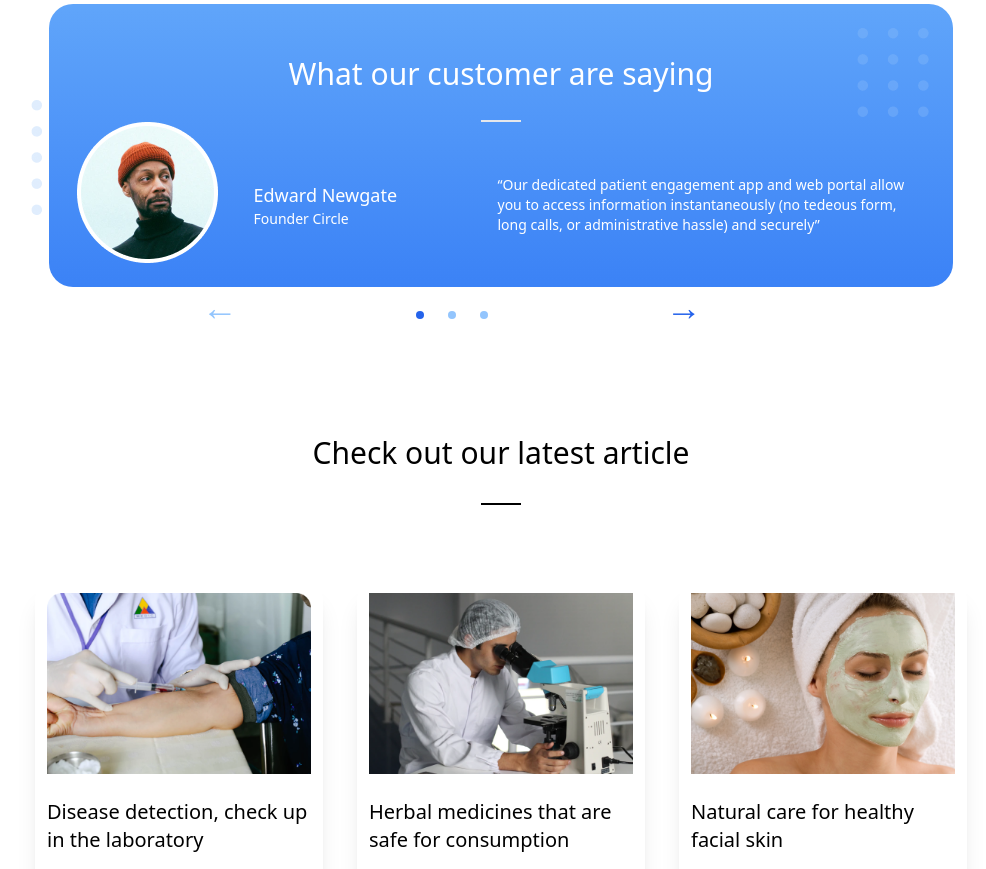
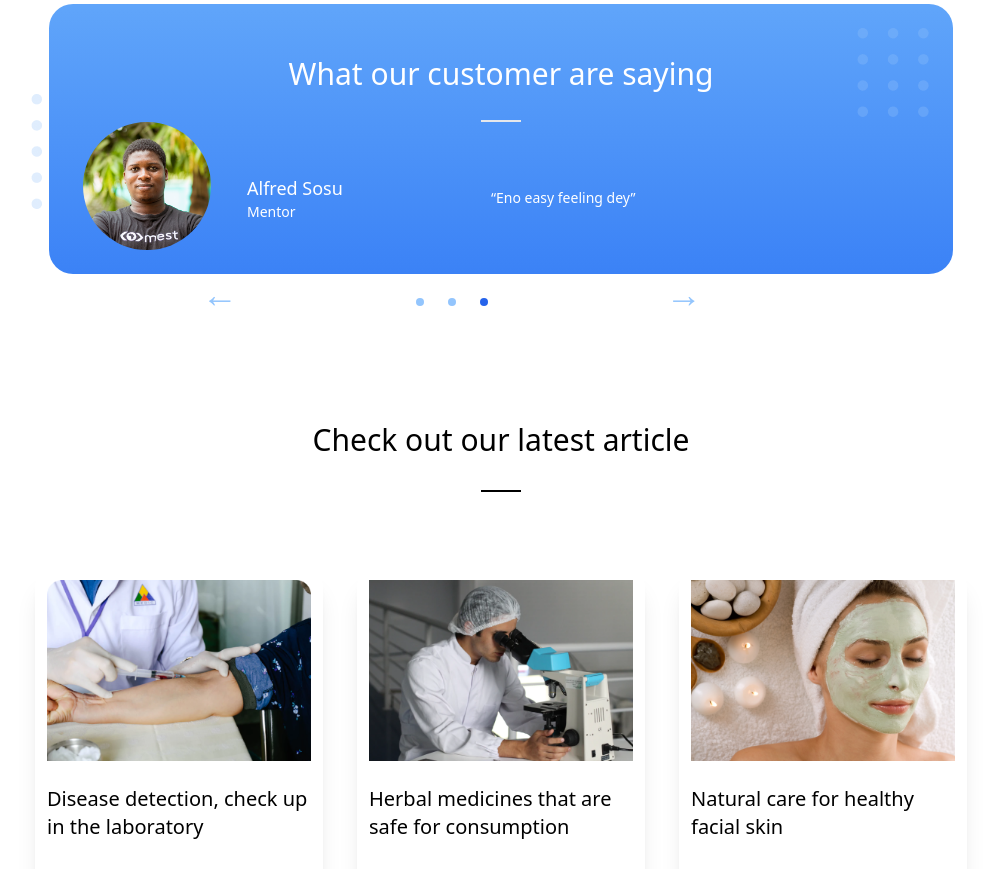
Before and after one commit to richardayikwei/Trafalgar-react, a React (Vite) app: page / in a window 1280 px wide. Shown: the part 3260-4129 px from the top of the page, without its empty margins (139-1125 px from the left). Built offline with nearby package versions, Linux system fonts and the light colour scheme.

Commit message:
Upgrading profile component and creating slide show

```diff
--- a/src/components/Profile.tsx
+++ b/src/components/Profile.tsx
@@ -1,11 +1,42 @@
+import { useState, useEffect } from "react";
 import { profiles } from "../constants/data";
-
 import { assets } from "../assets/assets";
 
 const Profile = () => {
+  const [index, setIndex] = useState(0);
+  const [circle0, setCircle0] = useState("bg-blue-600");
+  const [circle1, setCircle1] = useState("bg-blue-300");
+  const [circle2, setCircle2] = useState("bg-blue-300");
+
+  useEffect(() => {
+    let slideShow = setTimeout(() => {
+      index < profiles.length - 1 ? setIndex(index + 1) : setIndex(0);
+      setCircle0(index === 2 ? "bg-blue-600" : "bg-blue-300");
+      setCircle1(index === 0 ? "bg-blue-600" : "bg-blue-300");
+      setCircle2(index === 1 ? "bg-blue-600" : "bg-blue-300");
+    }, 3000);
+    return () => clearTimeout(slideShow);
+  });
+
+  const handleClickForward = () => {
+    index < profiles.length - 1
+      ? setIndex(index + 1)
+      : setIndex(0);
+    setCircle0((index === 2 ? "bg-blue-600" : "bg-blue-300"));
+    setCircle1((index === 0 ? "bg-blue-600" : "bg-blue-300"));
+    setCircle2((index === 1 ? "bg-blue-600" : "bg-blue-300"));
+      console.log(index);
+
+  }
+  const handleClickBackward = () => {
+    index > 0 ? setIndex(index - 1) : setIndex(profiles.length - 1);
+
+  }
+
+  let nextProfile = profiles[index];
+
   return (
     <section>
-      {/*Profile*/}
       <div
         className="container flex justify-center  flex-col mx-auto  md:space-x-16 mt-24  p-7  md:w-3/4 bg-no-repeat bg-left"
         style={{ backgroundImage: `url(${assets.bgimages.element})` }}
@@ -20,39 +51,42 @@ const Profile = () => {
             </h1>
           </div>
 
-          {/*Underline*/}
           <div className="flex justify-center">
             <p className="border-b-2 w-10"></p>
           </div>
 
           <div className="flex md:flex-row flex-col justify-center md:space-x-9 space-y-6 items-center">
             <div className="">
-              <img src={assets.profilepics.headshot} alt="headshot" className=" flex" />
+              <img
+                src={nextProfile.headshot}
+                alt="headshot"
+                className=" flex w-32 rounded-full"
+              />
             </div>
 
             <div className="flex flex-col md:w-52">
-              <h1 className="text-white text-lg">{profiles[0].name}</h1>
-              <p className="text-white text-sm">{profiles[0].position}</p>
+              <h1 className="text-white text-lg">{nextProfile.name}</h1>
+              <p className="text-white text-sm">{nextProfile.position}</p>
             </div>
 
             <div className="flex text-white text-sm md:w-1/2 ">
-              <p>{profiles[0].summary}</p>
+              <p>{nextProfile.summary}</p>
             </div>
           </div>
         </div>
-        {/*dots and arrows */}
+
         <div className="flex flex-row  justify-around md:w-3/4">
-          <div className="h-0 text-4xl text-blue-300">
-            <p>&#8592;</p>
+          <div className="h-0 text-4xl hover:text-blue-600 text-blue-300">
+            <button onClick={handleClickBackward}>&#8592;</button>
           </div>
 
           <div className="flex flex-row h-0 mt-6 space-x-6">
-            <div className="rounded-full p-1 bg-blue-600"></div>
-            <div className="rounded-full p-1 bg-blue-300"></div>
-            <div className="rounded-full p-1 bg-blue-300"></div>
+            <div className={`rounded-full p-1 ${circle0}`}></div>
+            <div className={`rounded-full p-1 ${circle1}`}></div>
+            <div className={`rounded-full p-1 ${circle2}`}></div>
           </div>
-          <div className="h-0 text-4xl text-blue-600">
-            <p>&#8594;</p>
+          <div className="h-0 text-4xl hover:text-blue-600 text-blue-300">
+            <button onClick={handleClickForward}>&#8594;</button>
           </div>
         </div>
       </div>
--- a/src/constants/data.ts
+++ b/src/constants/data.ts
@@ -3,16 +3,33 @@ import { assets } from "../assets/assets";
 import { Articles } from "../types/article";
 import { Profile } from "../types/profile";
 
-export const profiles : Profile[] = [
+export const profiles: Profile[] = [
   {
     name: "Edward Newgate",
     position: "Founder Circle",
     summary:
       "“Our dedicated patient engagement app and web portal allow you to access information instantaneously (no tedeous form, long calls, or administrative hassle) and securely”",
+    headshot: assets.profilepics.headshot,
+
+  },
+  {
+    name: "Richard Ayikwei",
+    position: "Frontend Developer",
+    summary:
+      "“Change is constant so elavate your accuracy”",
+    headshot: assets.profilepics.headshot3,
+
+  },
+  {
+    name: "Alfred Sosu",
+    position: "Mentor",
+    summary:
+      "“Eno easy feeling dey”",
+    headshot: assets.profilepics.headshot2,
   },
 ];
 
-export const articles : Articles[] = [
+export const articles: Articles[] = [
   {
     title: "Disease detection, check up in the laboratory",
     text: "In this case, the role of the health laboratory is very important to do a disease detection...",
--- a/src/types/profile.ts
+++ b/src/types/profile.ts
@@ -2,4 +2,6 @@ export type Profile = {
     name: string,
     position: string,
     summary: string,
+    headshot: string,
+
 }
```
Also changed, not shown: src/assets/assets.ts (+7 -2 lines), src/assets/profilepics/headshot2.png (added), src/assets/profilepics/headshot3.png (added).
